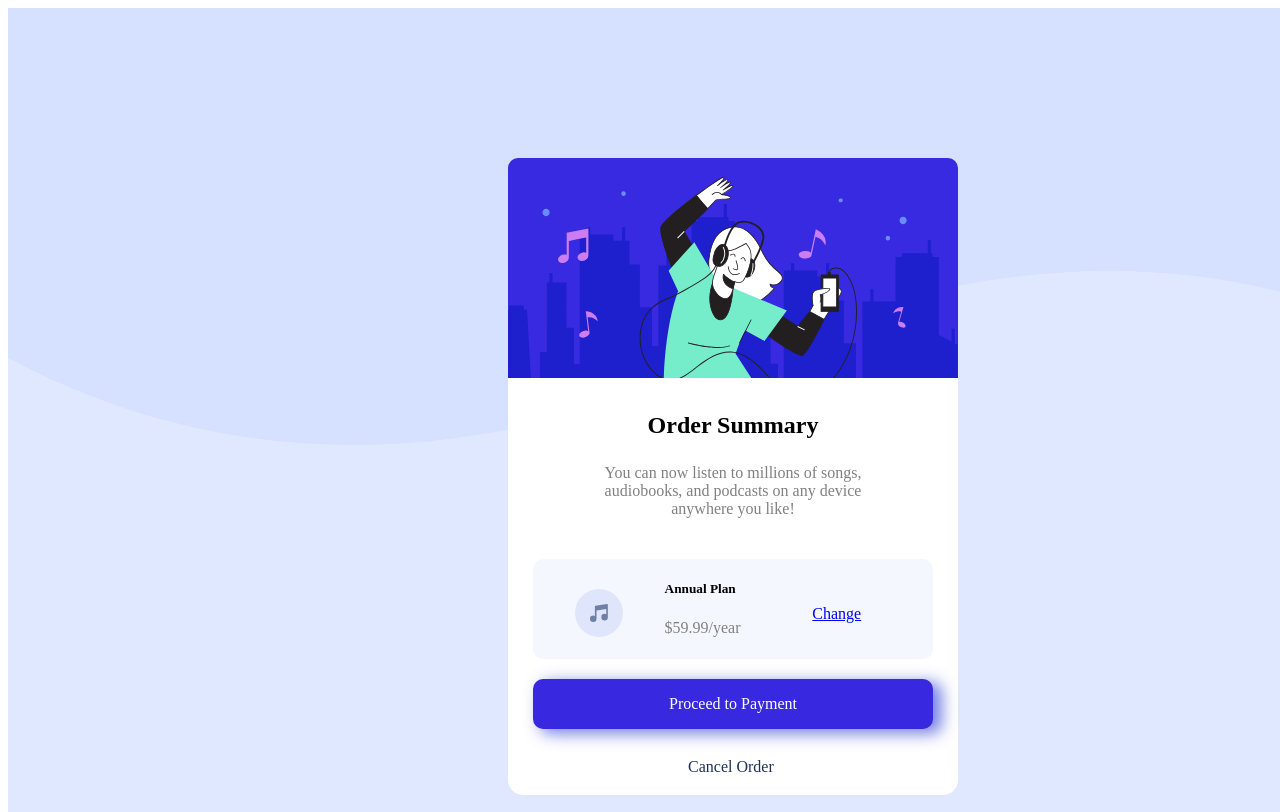
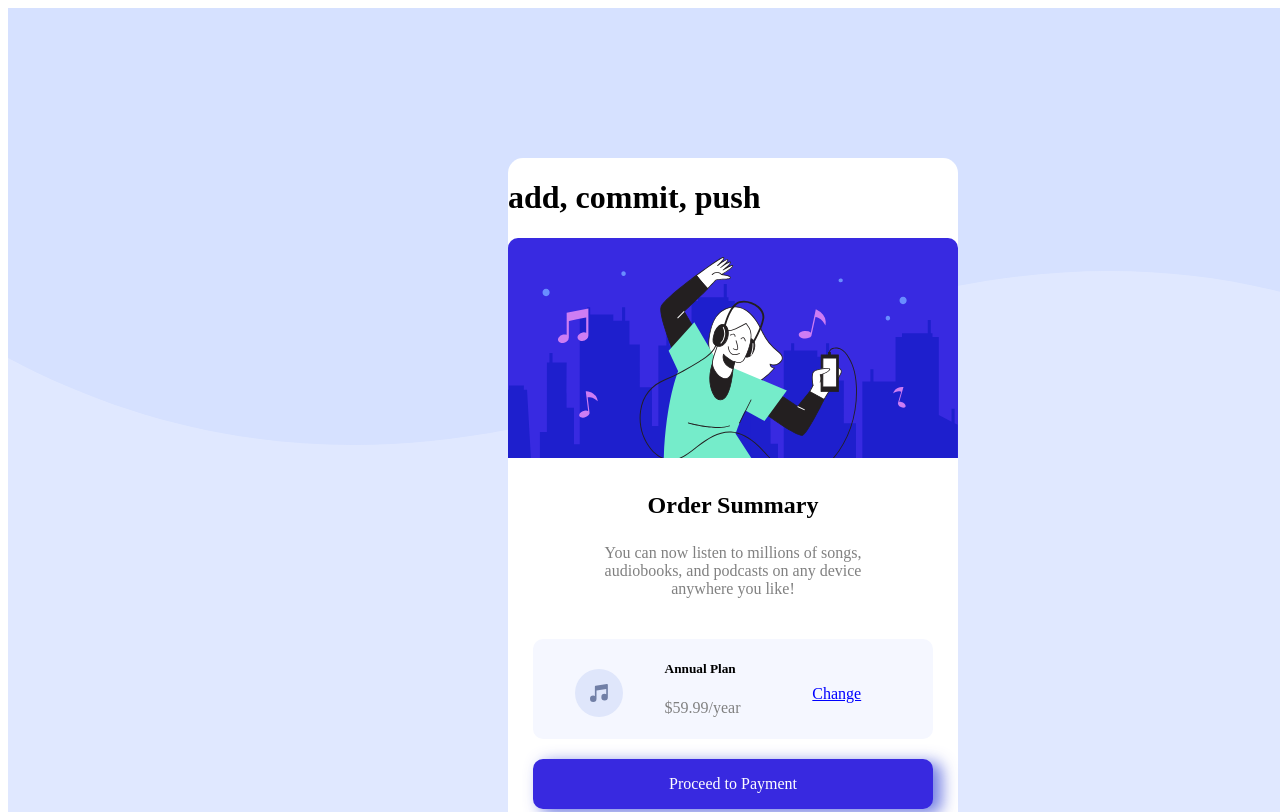
Before and after one commit to Ernestenaz/onramp10-2-week1-assignment, a plain HTML site: page src/index.html in a window 1280 px wide. Shown: the top 812 px of the page. Drawn offline with Linux system fonts and the light colour scheme.

Commit message:
I just added 3 steps to commit

```diff
--- a/src/index.html
+++ b/src/index.html
@@ -9,9 +9,10 @@
 </head>
 <body>
     <div class="container">
+
         <img src="./image/pattern-background-desktop.svg" alt="background-image">
         <div class="card-container">
-
+            <h1>add, commit, push</h1>
              <div class="hero-image">
                 <img class="hero-image-image" src="./image/illustration-hero.svg" alt="hero-image">
             </div>
```
